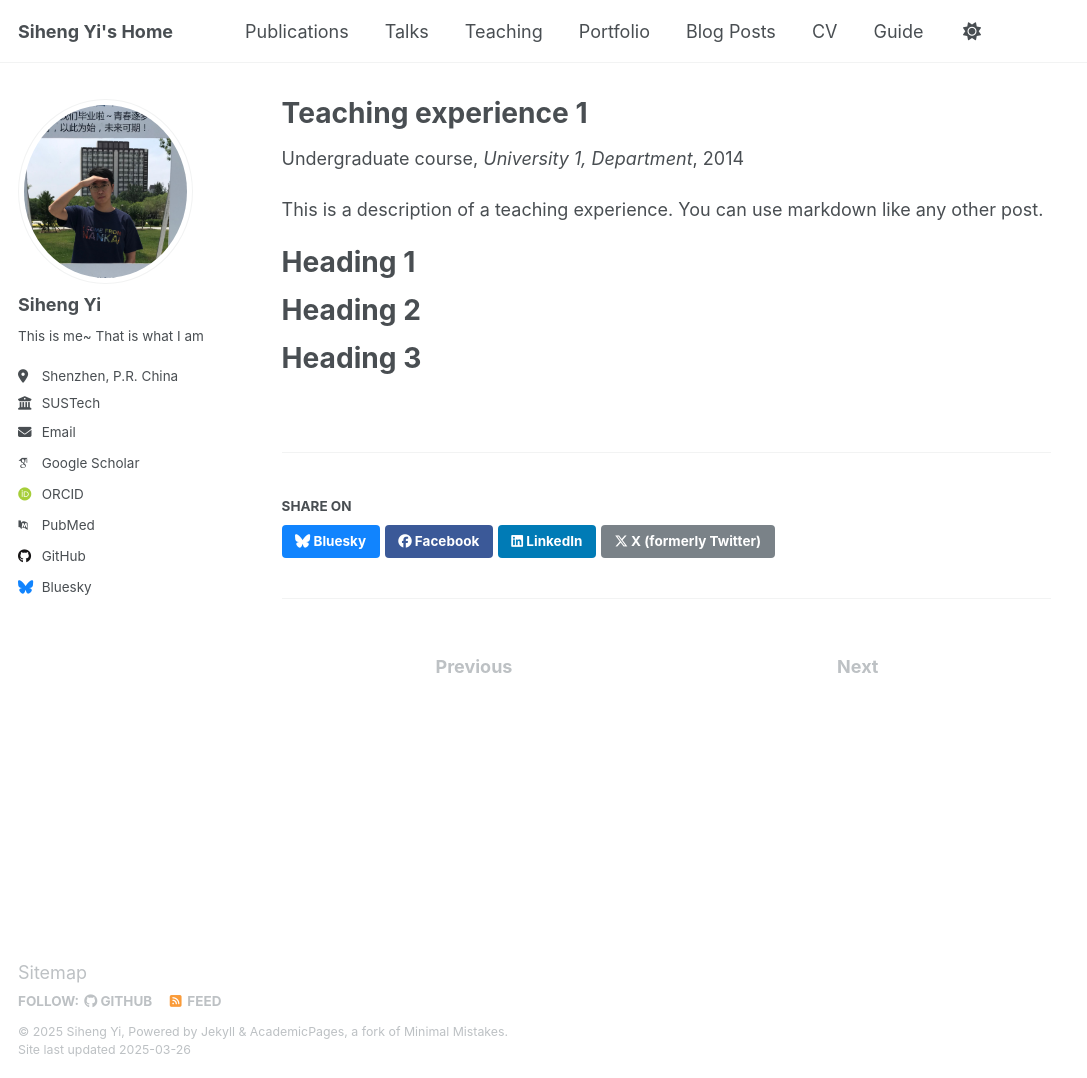
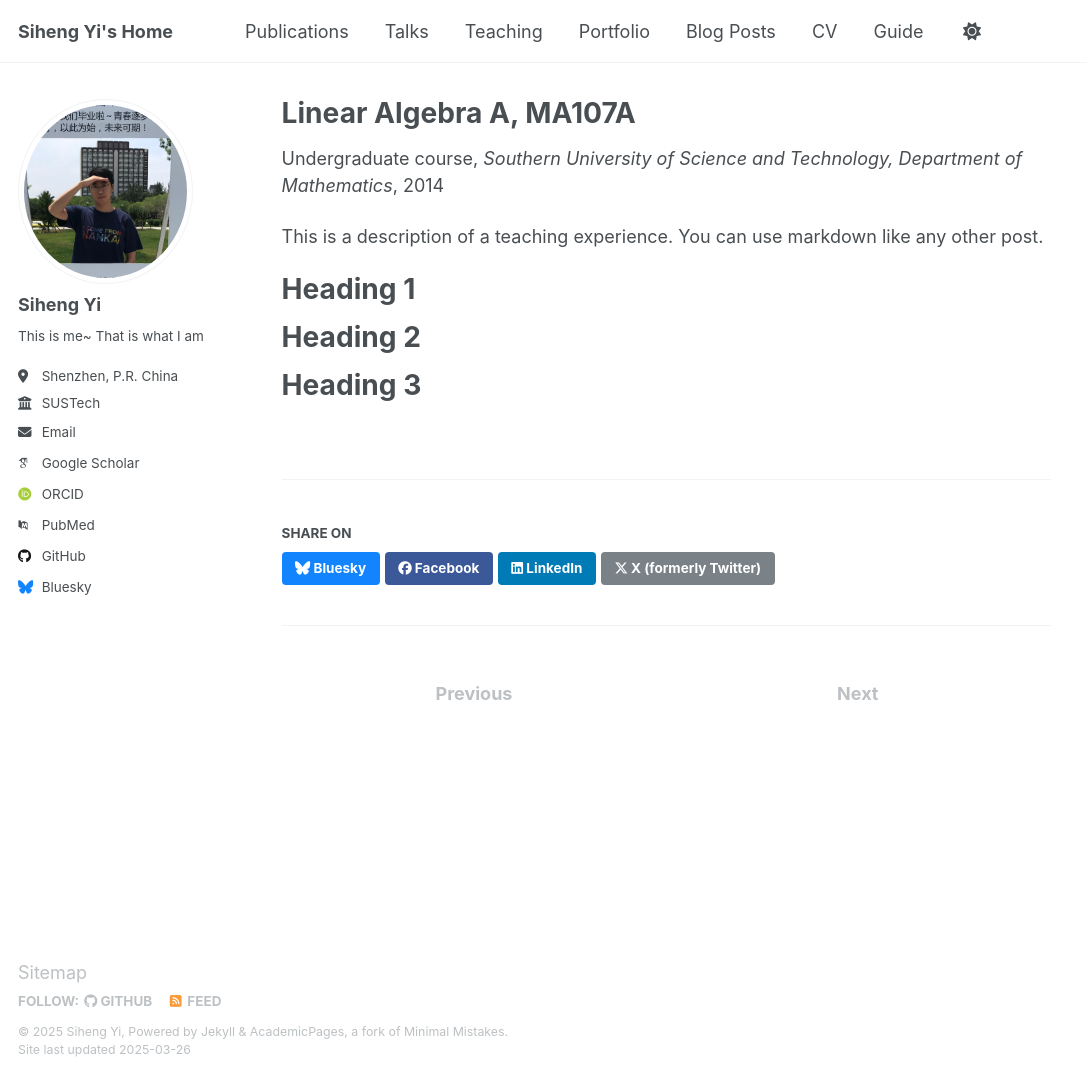
Before and after one commit to SihengYi/SihengYi.github.io, a Jekyll site: the page built from _teaching/2014-spring-teaching-1.md, in a window 1280 px wide and 1078 px high. Shown: the whole window, without its empty margins (0-1087 px from the left). Built offline with Jekyll 4.4.1, drawn with Linux system fonts in a browser that asks for light colours; some web fonts are replaced.

Commit message:
Update 2014-spring-teaching-1.md

```diff
--- a/_teaching/2014-spring-teaching-1.md
+++ b/_teaching/2014-spring-teaching-1.md
@@ -1,11 +1,11 @@
 ---
-title: "Teaching experience 1"
+title: "Linear Algebra A, MA107A"
 collection: teaching
 type: "Undergraduate course"
 permalink: /teaching/2014-spring-teaching-1
-venue: "University 1, Department"
+venue: "Southern University of Science and Technology, Department of Mathematics"
 date: 2014-01-01
-location: "City, Country"
+location: "Shenzhen"
 ---
 
 This is a description of a teaching experience. You can use markdown like any other post.
```
